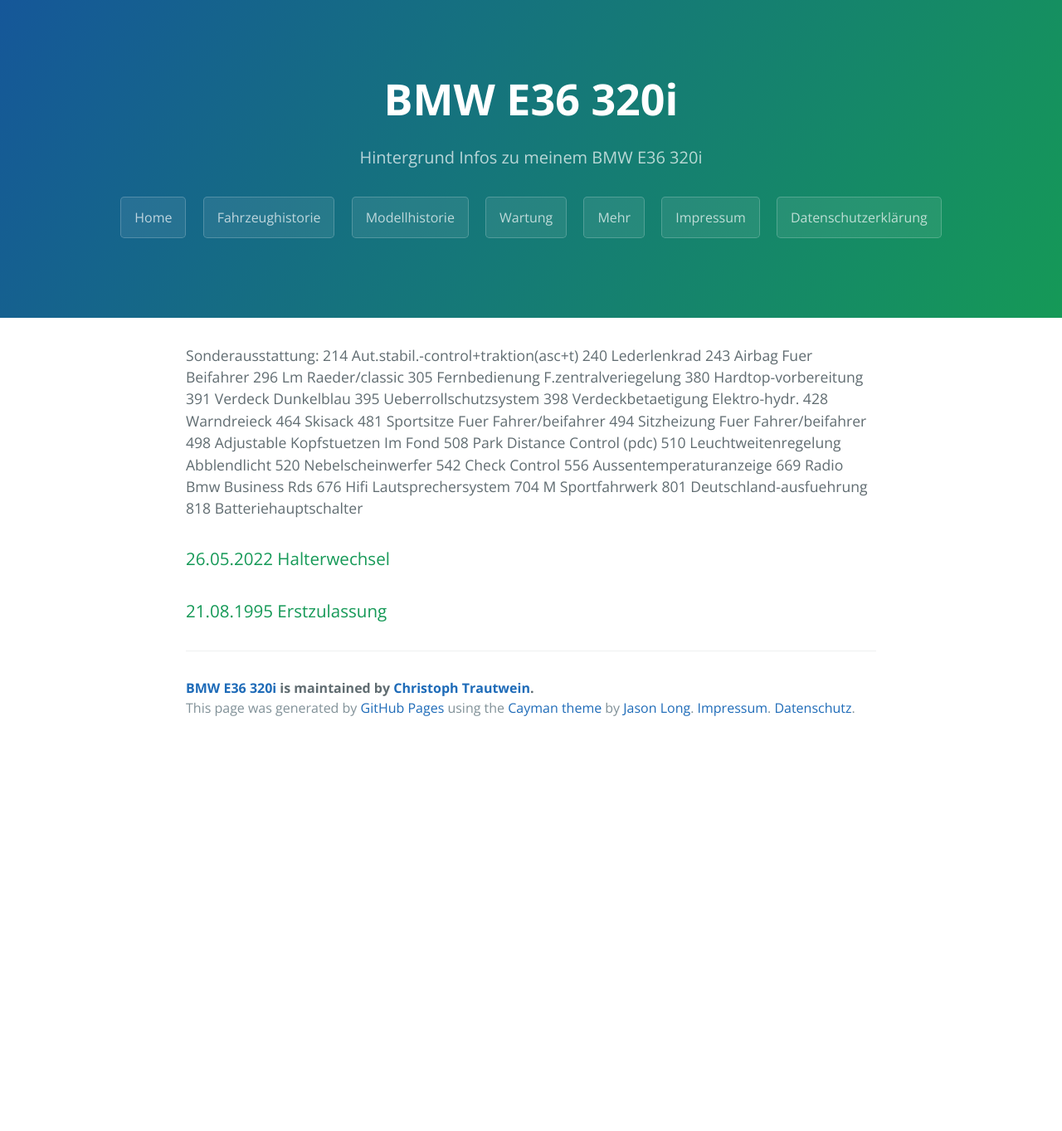
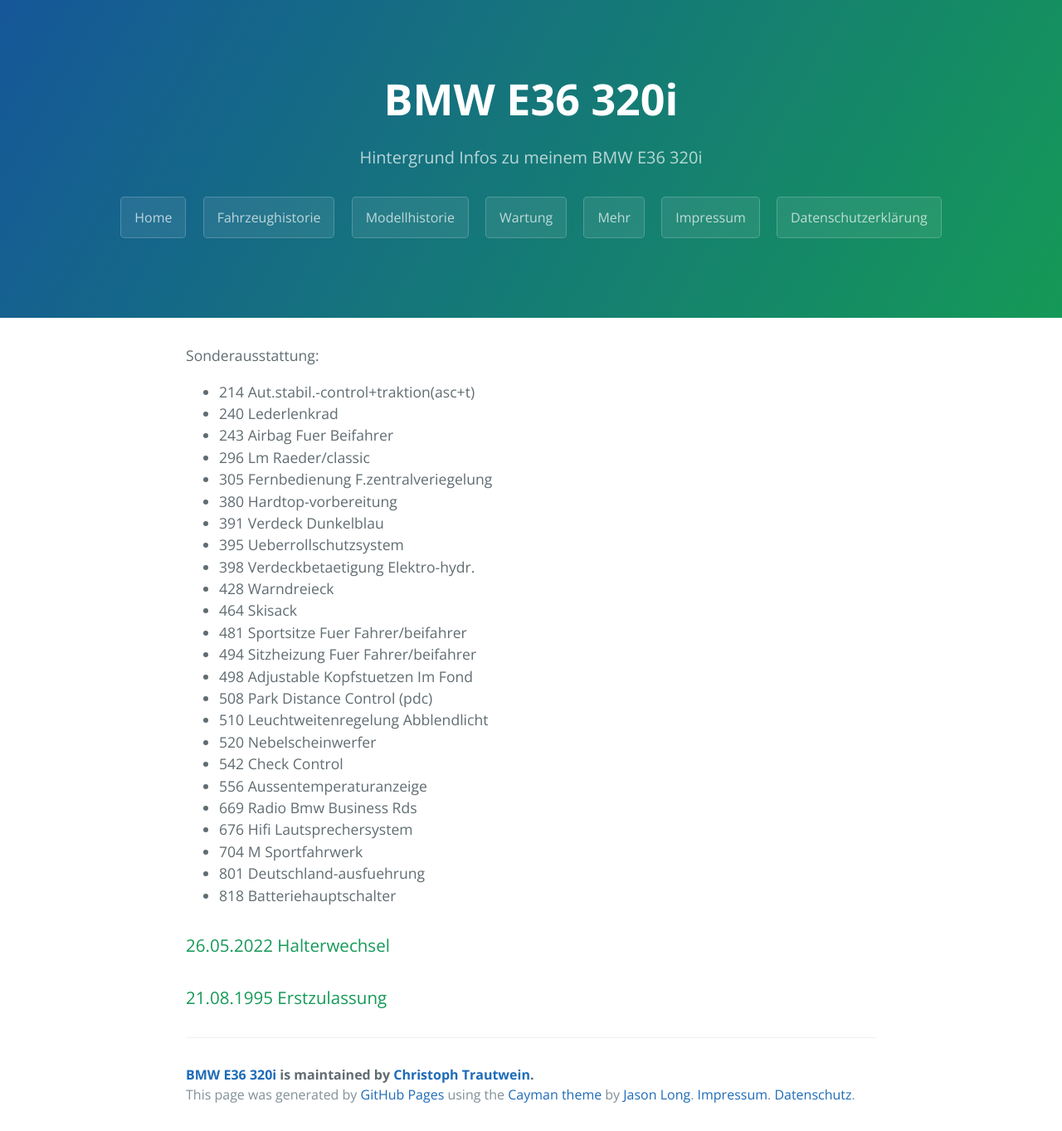
Before and after one commit to trautw/SCD-Quickstart, a Jekyll site: the page built from docs/_pages/01_object.md, in a window 1280 px wide. Shown: the whole page at 83% size. Built offline with Jekyll 4.4.1, drawn with Linux system fonts in a browser that asks for light colours; before the commit the page ends 900 px from its top, so only the background shows below that.

```diff
--- a/docs/_pages/01_object.md
+++ b/docs/_pages/01_object.md
@@ -5,30 +5,30 @@ permalink: /object/
 ---
 
 Sonderausstattung:
-214	Aut.stabil.-control+traktion(asc+t)
-240	Lederlenkrad
-243	Airbag Fuer Beifahrer
-296	Lm Raeder/classic
-305	Fernbedienung F.zentralveriegelung
-380	Hardtop-vorbereitung
-391	Verdeck Dunkelblau
-395	Ueberrollschutzsystem
-398	Verdeckbetaetigung Elektro-hydr.
-428	Warndreieck
-464	Skisack
-481	Sportsitze Fuer Fahrer/beifahrer
-494	Sitzheizung Fuer Fahrer/beifahrer
-498	Adjustable	Kopfstuetzen Im Fond
-508	Park Distance Control (pdc)
-510	Leuchtweitenregelung Abblendlicht
-520	Nebelscheinwerfer
-542	Check Control
-556	Aussentemperaturanzeige
-669	Radio Bmw Business Rds
-676	Hifi Lautsprechersystem
-704	M Sportfahrwerk
-801	Deutschland-ausfuehrung
-818	Batteriehauptschalter
+- 214	Aut.stabil.-control+traktion(asc+t)
+- 240	Lederlenkrad
+- 243	Airbag Fuer Beifahrer
+- 296	Lm Raeder/classic
+- 305	Fernbedienung F.zentralveriegelung
+- 380	Hardtop-vorbereitung
+- 391	Verdeck Dunkelblau
+- 395	Ueberrollschutzsystem
+- 398	Verdeckbetaetigung Elektro-hydr.
+- 428	Warndreieck
+- 464	Skisack
+- 481	Sportsitze Fuer Fahrer/beifahrer
+- 494	Sitzheizung Fuer Fahrer/beifahrer
+- 498	Adjustable	Kopfstuetzen Im Fond
+- 508	Park Distance Control (pdc)
+- 510	Leuchtweitenregelung Abblendlicht
+- 520	Nebelscheinwerfer
+- 542	Check Control
+- 556	Aussentemperaturanzeige
+- 669	Radio Bmw Business Rds
+- 676	Hifi Lautsprechersystem
+- 704	M Sportfahrwerk
+- 801	Deutschland-ausfuehrung
+- 818	Batteriehauptschalter
 
 ### 26.05.2022 Halterwechsel
 
```
